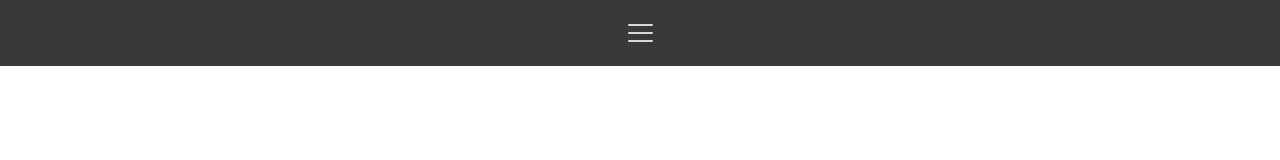
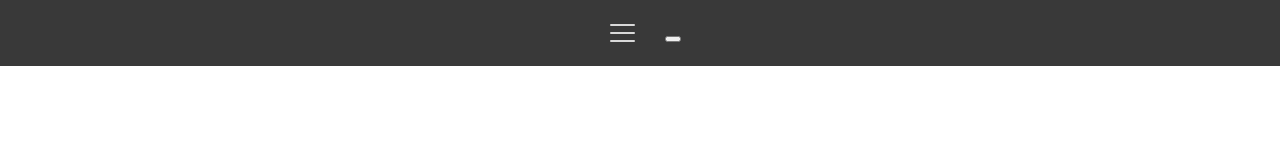
Before and after one commit to j-mcQueen/tasklister, a JavaScript app: page / in a window 1280 px wide. Shown: the top 160 px of the page. Built offline with nearby package versions, Linux system fonts and the light colour scheme; the HTML template or start-up script is replaced by a standard one.

Commit message:
Import Login

```diff
--- a/src/components/header/Header.js
+++ b/src/components/header/Header.js
@@ -2,11 +2,13 @@ import "./header.css";
 import "./burger.css";
 import "./login.css";
 import Burger from "./Burger"
+import Login from "./Login";
 
 export default function Header() {
     return (
         <header>
             <Burger/>
+            <Login/>
         </header>
     )
 }
```
